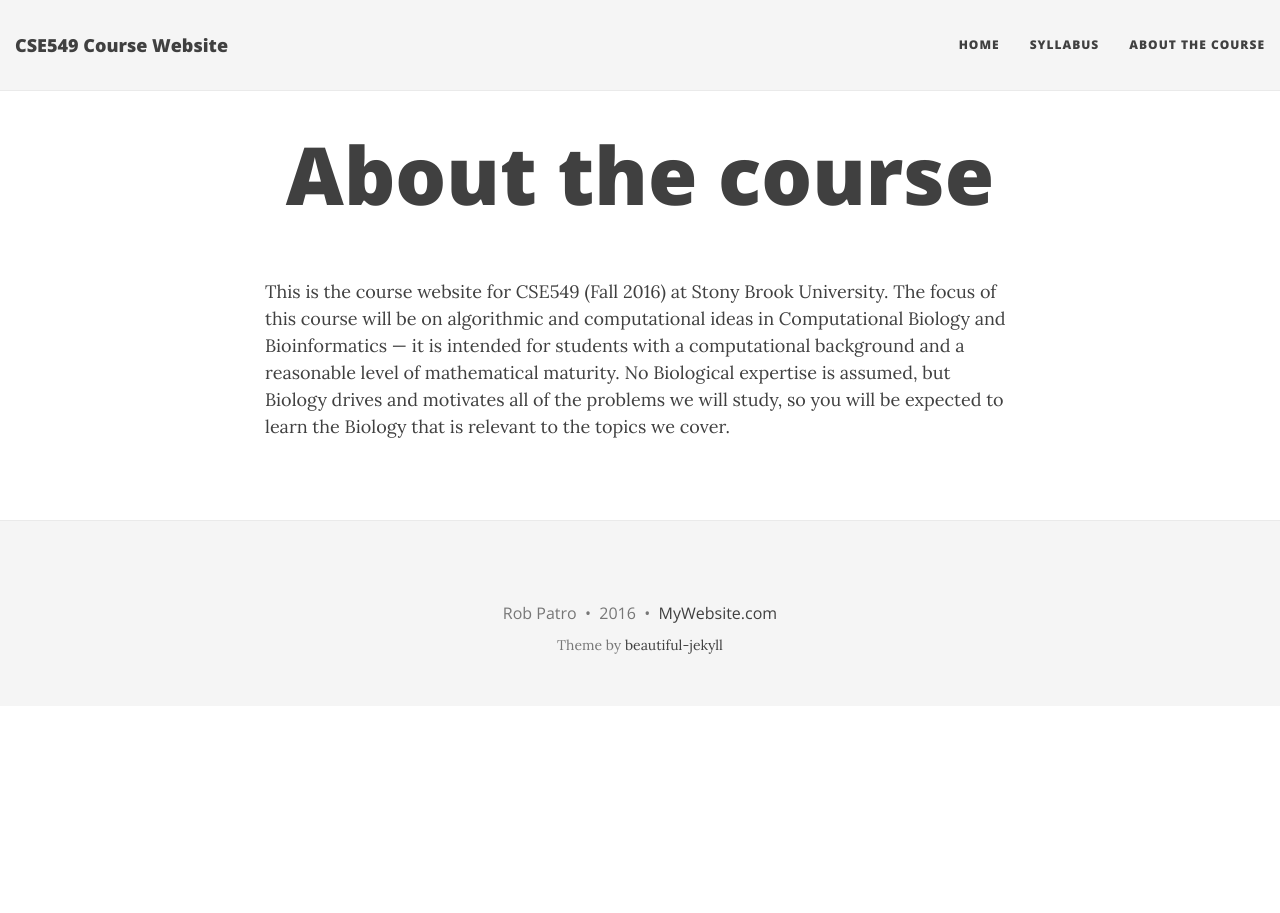
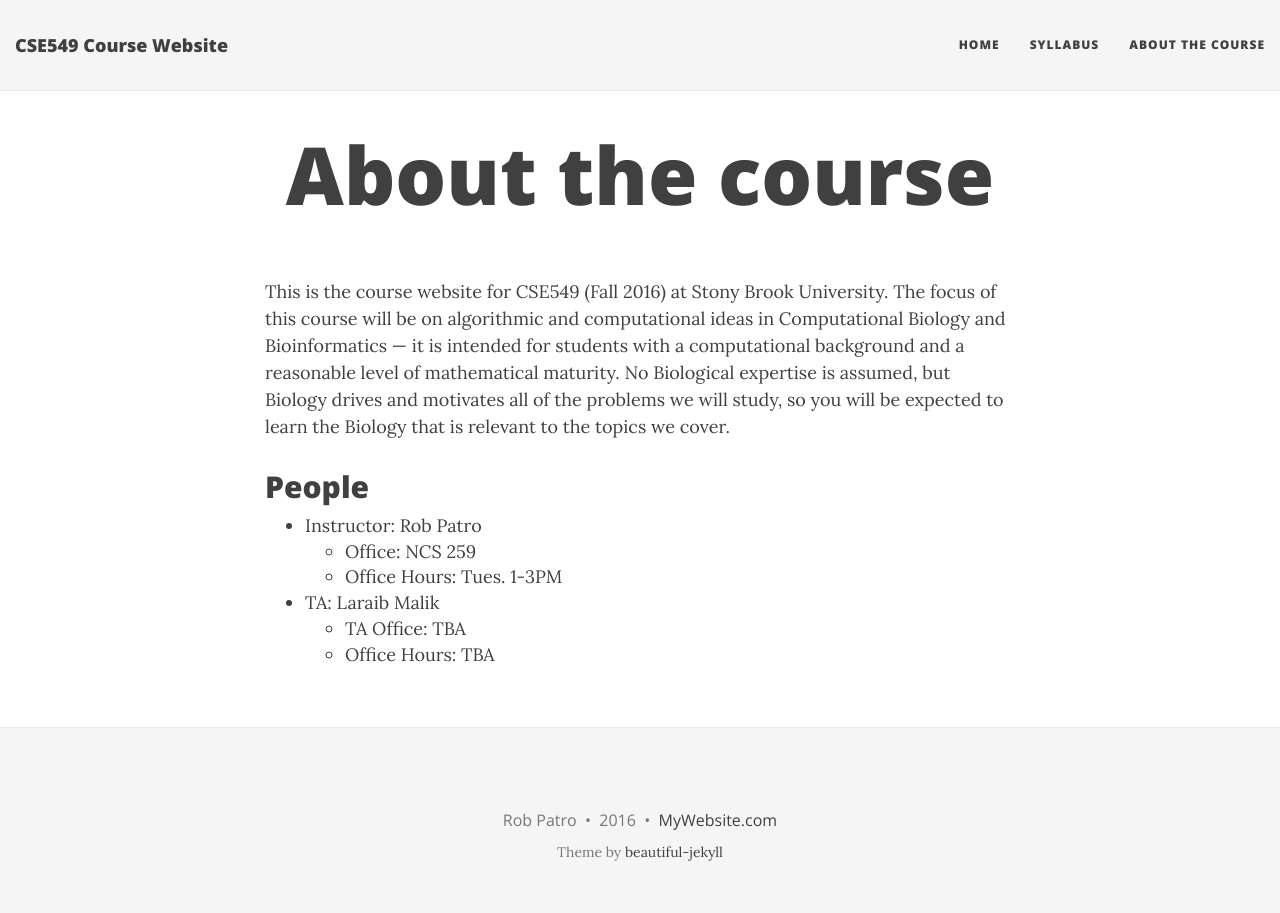
Before and after one commit to rob-p/CSE549F16, a Jekyll site: the page built from aboutme.md, in a window 1280 px wide. Built offline with Jekyll 4.4.1, drawn with Linux system fonts in a browser that asks for light colours; nearby versions of some CDN libraries.

Commit message:
updated with people

```diff
--- a/aboutme.md
+++ b/aboutme.md
@@ -10,3 +11,12 @@ a computational background and a reasonable level of mathematical maturity.
 No Biological expertise is assumed, but Biology drives and motivates all of
 the problems we will study, so you will be expected to learn the Biology that
 is relevant to the topics we cover.
+
+## People
+
+- Instructor: Rob Patro
+	- Office: NCS 259
+    - Office Hours: Tues. 1-3PM
+- TA: Laraib Malik
+	- TA Office: TBA
+    - Office Hours: TBA
```
Also changed, not shown: other parts of aboutme.md (+1 -0 lines).
